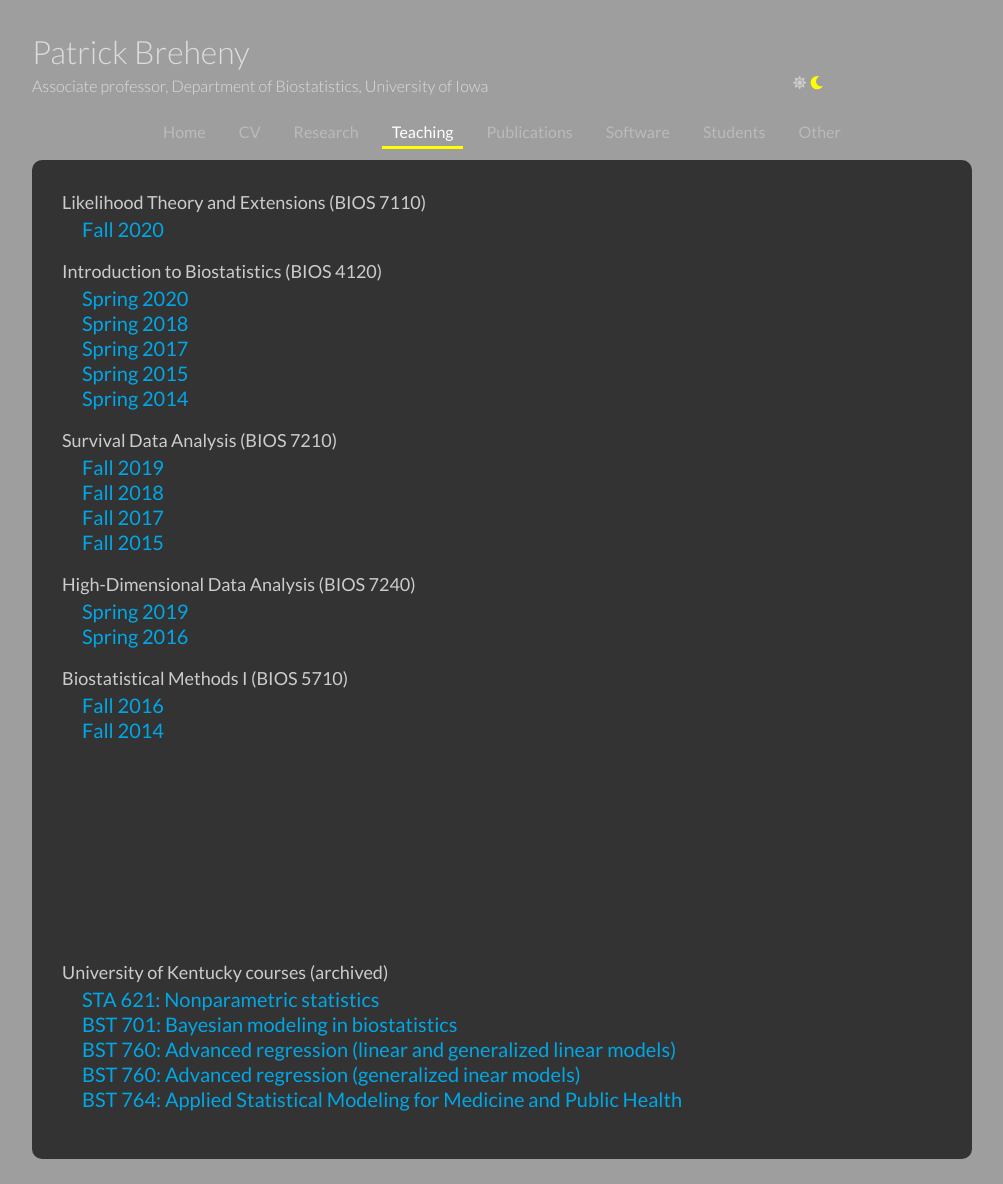
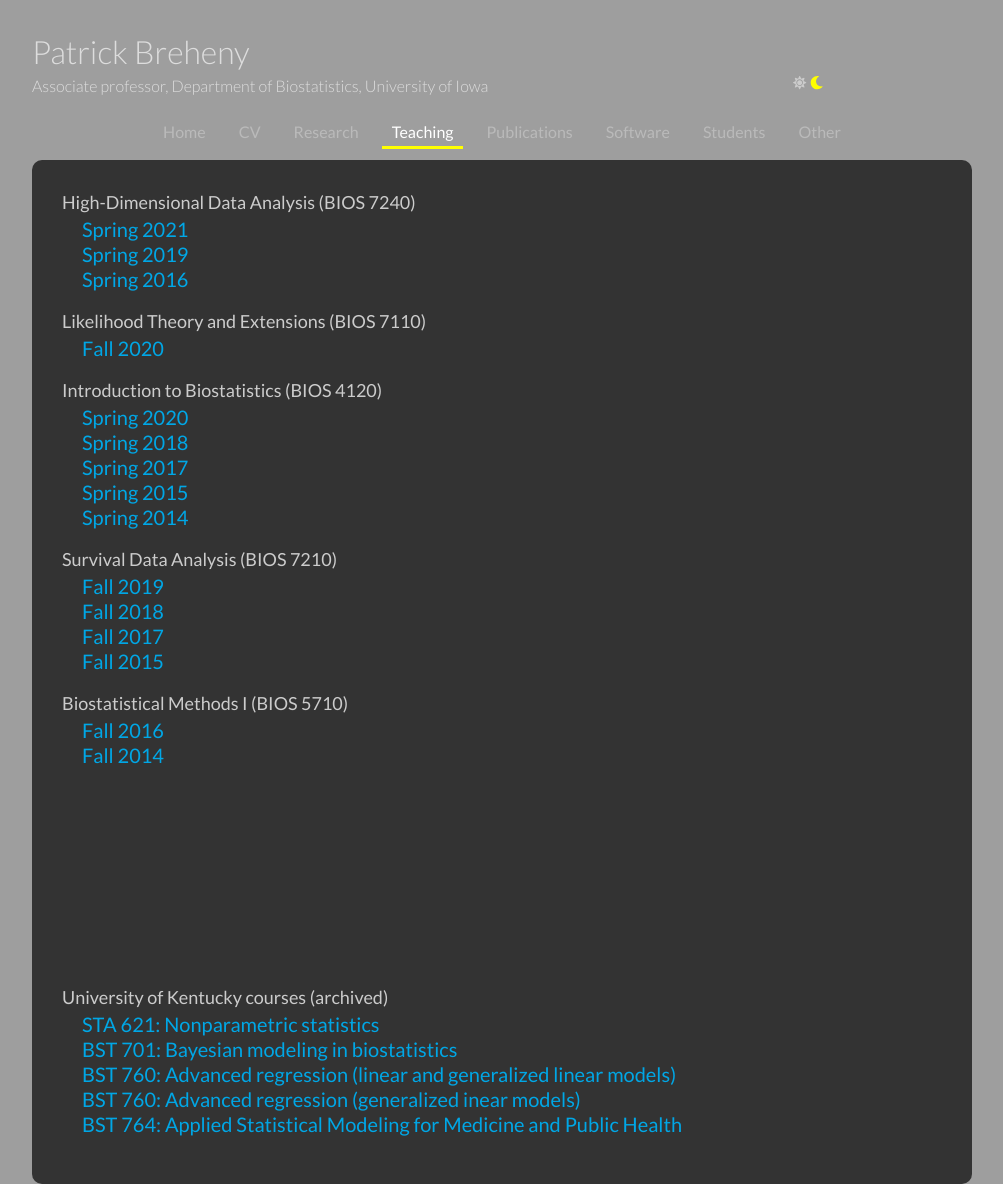
Before and after one commit to pbreheny/web, a Jekyll site: the page built from teaching.html, in a window 1280 px wide, cut to the strip 0-1184 px from the top of the page. Shown: the whole strip, without its empty margins (138-1141 px from the left). Built offline with Jekyll 4.4.1, drawn with Linux system fonts in a browser that asks for light colours; nearby versions of some CDN libraries; before the commit the page ends 1159 px from its top, so only the background shows below that; some of the changed lines change nothing that is shown; grey boxes are pictures that could not be loaded.

Commit message:
Updated for spring teaching

```diff
--- a/teaching.html
+++ b/teaching.html
@@ -1,6 +1,13 @@
 ---
 layout: default
 ---
+
+<h4>High-Dimensional Data Analysis (BIOS 7240)</h4>
+<div class="semester">
+  <h3><a href="7240/s21/index.html">Spring 2021</a></h3>
+  <h3><a href="7240/s19/index.html">Spring 2019</a></h3>
+  <h3><a href="7600/s16/index.html">Spring 2016</a></h3>
+</div>
 
 <h4>Likelihood Theory and Extensions (BIOS 7110)</h4>
 <div class="semester">
@@ -24,12 +31,6 @@ layout: default
   <h3><a href="7210/f15/index.html">Fall 2015</a></h3>
 </div>
 
-<h4>High-Dimensional Data Analysis (BIOS 7240)</h4>
-<div class="semester">
-  <h3><a href="7240/s19/index.html">Spring 2019</a></h3>
-  <h3><a href="7600/s16/index.html">Spring 2016</a></h3>
-</div>
-
 <h4>Biostatistical Methods I (BIOS 5710)</h4>
 <div class="semester">
   <h3><a href="5710/f16/index.html">Fall 2016</a></h3>
```
